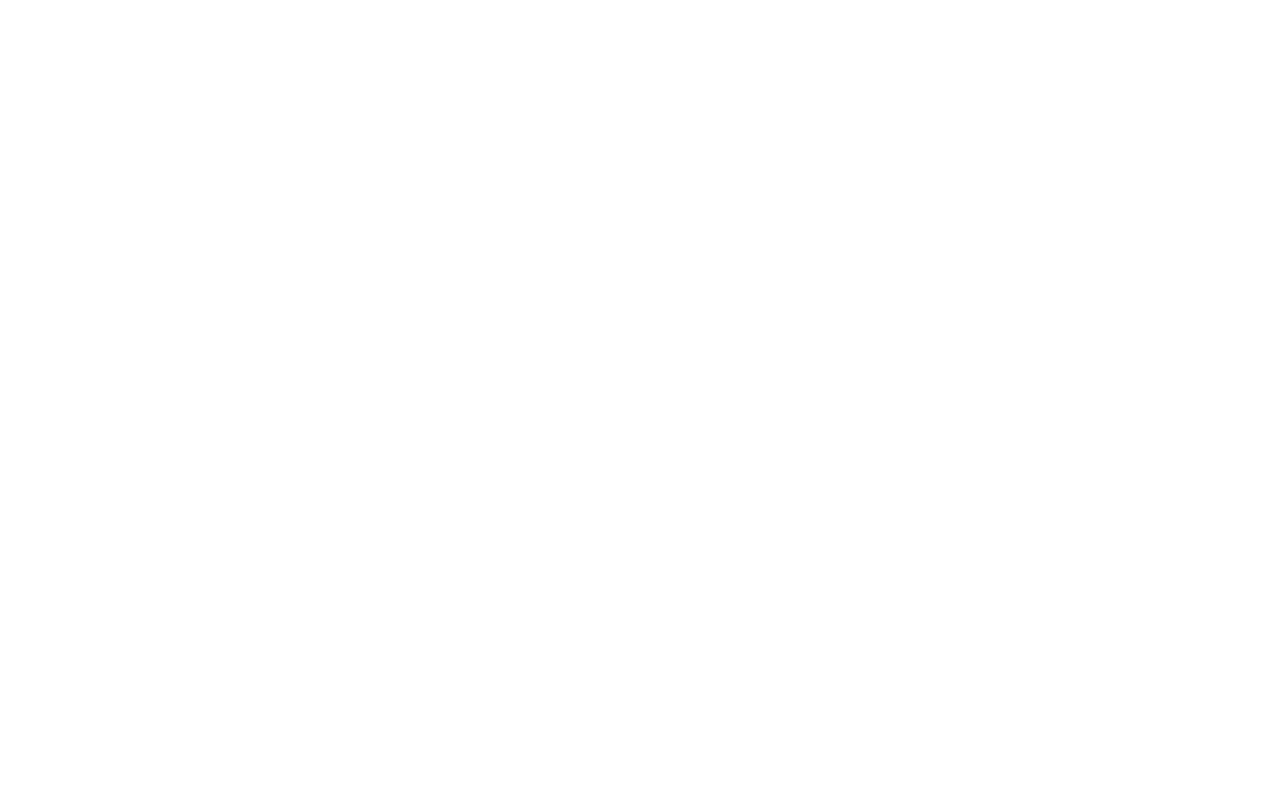
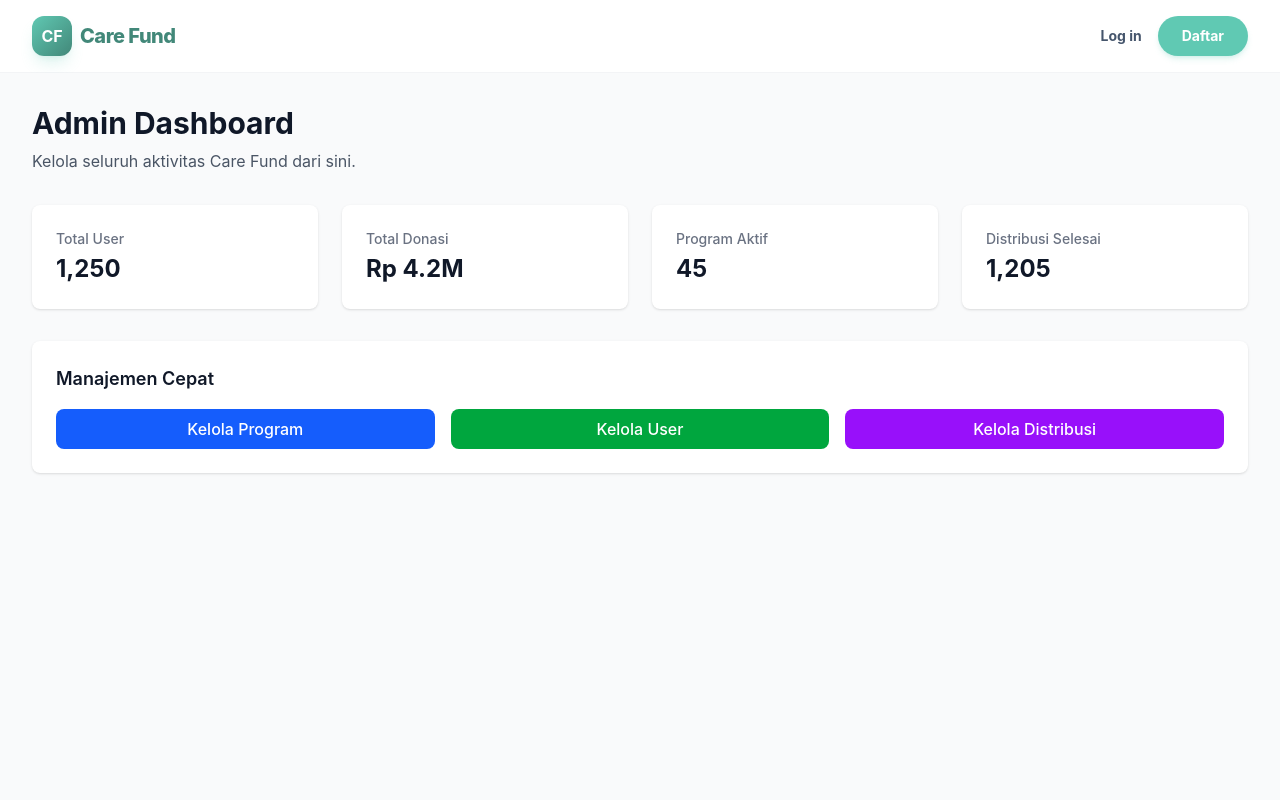
Before and after one commit to group4pbl-carefund/frontend, a React app: page /admin-dashboard in a window 1280 px wide. Before the commit this address had no page. Shown: the top 800 px of the page. Built offline with nearby package versions, Linux system fonts and the light colour scheme; the HTML template or start-up script is replaced by a standard one.

Commit message:
feat: add dashboard, login, and admin pages with supporting components and layout integration

```diff
--- a/src/App.jsx
+++ b/src/App.jsx
@@ -8,6 +8,7 @@ import UserProfilePage from './pages/userProfilePage';
 import EducationPage from './pages/educationPage';
 import ArtikelDetail from './pages/articleDetail';
 import DashboardPage from './pages/dashboardPage';
+import AdminDashboardPage from './pages/adminDashboardPage';
 
 function App() {
 
@@ -23,6 +24,7 @@ function App() {
         <Route path="/edukasi/:id" element={<ArtikelDetail />} />
 
         <Route path="/dashboard" element={<DashboardPage />} />
+        <Route path="/admin-dashboard" element={<AdminDashboardPage />} />
 
         {/* Nanti kamu bisa menambahkan route halaman lain di bawah sini */}
         {/* Contoh: */}
--- a/src/components/navbar.jsx
+++ b/src/components/navbar.jsx
@@ -3,10 +3,16 @@ import { Link } from 'react-router-dom';
 
 const Navbar = () => {
   const [isLoggedIn, setIsLoggedIn] = useState(() => !!localStorage.getItem('token'));
+  const [userRole, setUserRole] = useState(() => {
+    const user = localStorage.getItem('user');
+    return user ? JSON.parse(user).role : null;
+  });
 
   const handleLogout = () => {
     localStorage.removeItem('token');
+    localStorage.removeItem('user');
     setIsLoggedIn(false);
+    setUserRole(null);
     window.location.href = '/login';
   };
 
@@ -30,9 +36,15 @@ const Navbar = () => {
            <Link to="/" className="text-lg font-bold text-slate-600 hover:text-[#60C9B3] transition-colors">
              Beranda
            </Link>
+           {userRole === 'admin' ? (
+             <Link to="/admin-dashboard" className="text-lg font-bold text-slate-600 hover:text-[#60C9B3] transition-colors">
+               Admin Dashboard
+             </Link>
+           ) : (
              <Link to="/dashboard" className="text-lg font-bold text-slate-600 hover:text-[#60C9B3] transition-colors">
                Dashboard Komunitas
              </Link>
+           )}
            <Link to="/edukasi" className="text-lg font-bold text-slate-600 hover:text-[#60C9B3] transition-colors">
              Edukasi
            </Link>
--- /dev/null
+++ b/src/pages/adminDashboardPage.jsx
@@ -0,0 +1,53 @@
+import React from 'react';
+import MainLayout from '../layouts/mainLayout';
+
+const AdminDashboardPage = () => {
+  return (
+    <MainLayout>
+      <div className="min-h-screen bg-gray-50">
+        <div className="max-w-7xl mx-auto px-4 sm:px-6 lg:px-8 py-8">
+          <div className="mb-8">
+            <h1 className="text-3xl font-bold text-gray-900">Admin Dashboard</h1>
+            <p className="mt-2 text-gray-600">Kelola seluruh aktivitas Care Fund dari sini.</p>
+          </div>
+
+          <div className="grid grid-cols-1 md:grid-cols-2 lg:grid-cols-4 gap-6 mb-8">
+            <div className="bg-white rounded-lg shadow p-6">
+              <h3 className="text-sm font-medium text-gray-500">Total User</h3>
+              <p className="text-2xl font-bold text-gray-900 mt-1">1,250</p>
+            </div>
+            <div className="bg-white rounded-lg shadow p-6">
+              <h3 className="text-sm font-medium text-gray-500">Total Donasi</h3>
+              <p className="text-2xl font-bold text-gray-900 mt-1">Rp 4.2M</p>
+            </div>
+            <div className="bg-white rounded-lg shadow p-6">
+              <h3 className="text-sm font-medium text-gray-500">Program Aktif</h3>
+              <p className="text-2xl font-bold text-gray-900 mt-1">45</p>
+            </div>
+            <div className="bg-white rounded-lg shadow p-6">
+              <h3 className="text-sm font-medium text-gray-500">Distribusi Selesai</h3>
+              <p className="text-2xl font-bold text-gray-900 mt-1">1,205</p>
+            </div>
+          </div>
+
+          <div className="bg-white rounded-lg shadow p-6 mb-8">
+            <h2 className="text-lg font-semibold text-gray-900 mb-4">Manajemen Cepat</h2>
+            <div className="grid grid-cols-1 md:grid-cols-3 gap-4">
+              <button className="bg-blue-600 hover:bg-blue-700 text-white font-medium px-4 py-2 rounded-lg">
+                Kelola Program
+              </button>
+              <button className="bg-green-600 hover:bg-green-700 text-white font-medium px-4 py-2 rounded-lg">
+                Kelola User
+              </button>
+              <button className="bg-purple-600 hover:bg-purple-700 text-white font-medium px-4 py-2 rounded-lg">
+                Kelola Distribusi
+              </button>
+            </div>
+          </div>
+        </div>
+      </div>
+    </MainLayout>
+  );
+};
+
+export default AdminDashboardPage;
--- a/src/pages/dashboardPage.jsx
+++ b/src/pages/dashboardPage.jsx
@@ -121,9 +121,9 @@ const DashboardPage = () => {
               <h2 className="text-lg font-semibold text-gray-900 mb-4">Tren Donasi Bulanan</h2>
               <Bar data={donationTrendData} options={{ responsive: true, plugins: { legend: { position: 'bottom' } } }} />
             </div>
-            <div className="bg-white rounded-lg shadow p-6">
-              <h2 className="text-lg font-semibold text-gray-900 mb-4">Distribusi per Kategori</h2>
-              <Doughnut data={categoryData} options={{ responsive: true, plugins: { legend: { position: 'bottom' } } }} />
+            <div className="bg-white rounded-lg shadow p-2 mb-4 pb-18" style={{ height: '350px' }}>
+              <h2 className="text-lg font-semibold text-gray-900 mb-2 flex items-center w-full justify-center">Distribusi per Kategori</h2>
+              <Doughnut style={{ boxSizing: 'border-box', display: 'block', height: '270px', width: '270px', marginLeft: 'auto', marginRight: 'auto' }} data={categoryData} options={{ responsive: true, plugins: { legend: { position: 'bottom' } } }} />
             </div>
           </div>
 
--- a/src/pages/loginPage.jsx
+++ b/src/pages/loginPage.jsx
@@ -1,34 +1,31 @@
 import React, { useState } from 'react';
 import { Link } from 'react-router-dom';
+import axios from 'axios';
 
 const LoginPage = () => {
   const [formData, setFormData] = useState({ email: '', password: '' });
 
   const handleLogin = async (e) => {
     e.preventDefault();
-    //passing login dulu backend belum beres
-    /*
     try {
       const response = await axios.post('http://127.0.0.1:8000/api/login', {
-    //   email: formData.email,
-    //  password: formData.password
-    //});
+        email: formData.email,
+        password: formData.password
+      });
 
-    localStorage.setItem('token', response.data.token);
+      localStorage.setItem('token', response.data.data.access_token);
+      localStorage.setItem('user', JSON.stringify(response.data.data.user));
 
-    alert('Login Success! Welcome to Care Fund');
-    window.location.href = '/';
-    */
-    //pass login
-    localStorage.setItem('token', 'token');
-    alert('Login Success! Welcome to Care Fund');
-    window.location.href = '/';
+      alert('Login Success! Welcome to Care Fund');
+      window.location.href = '/';
+    } catch (error) {
+      alert(error.response?.data?.message || 'Login failed');
+    }
   };
 
   return (
     <div className="min-h-screen bg-[#e0f2f1] flex items-center justify-center p-4 font-sans">
       <div className="w-full max-w-md bg-white rounded-3xl overflow-hidden shadow-xl">
-        {/* Header Hitam */}
         <div className="bg-[#1a1a1a] p-8 text-center text-white relative">
           <div className="bg-[#2ea391] w-12 h-12 rounded-full flex items-center justify-center mx-auto mb-4">
             <span className="text-white">🛡️</span>
```
Lines whose indentation alone changed are shown as unchanged.
